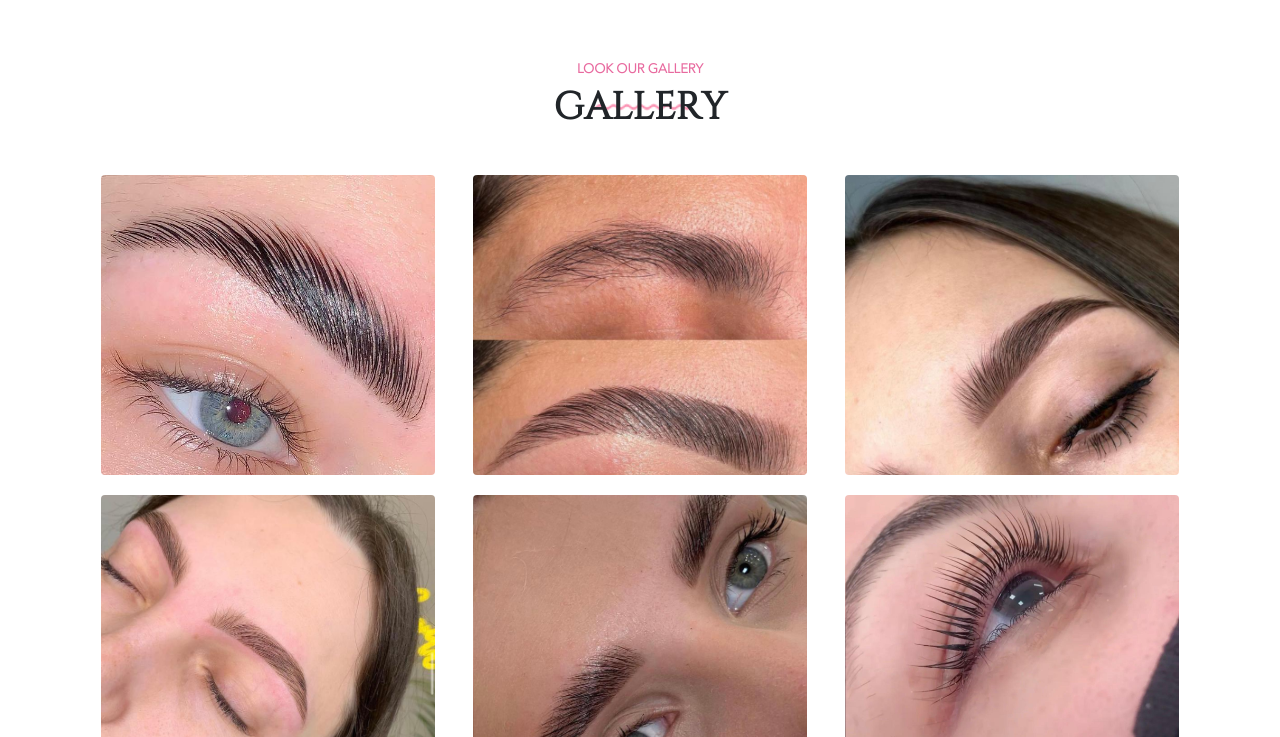
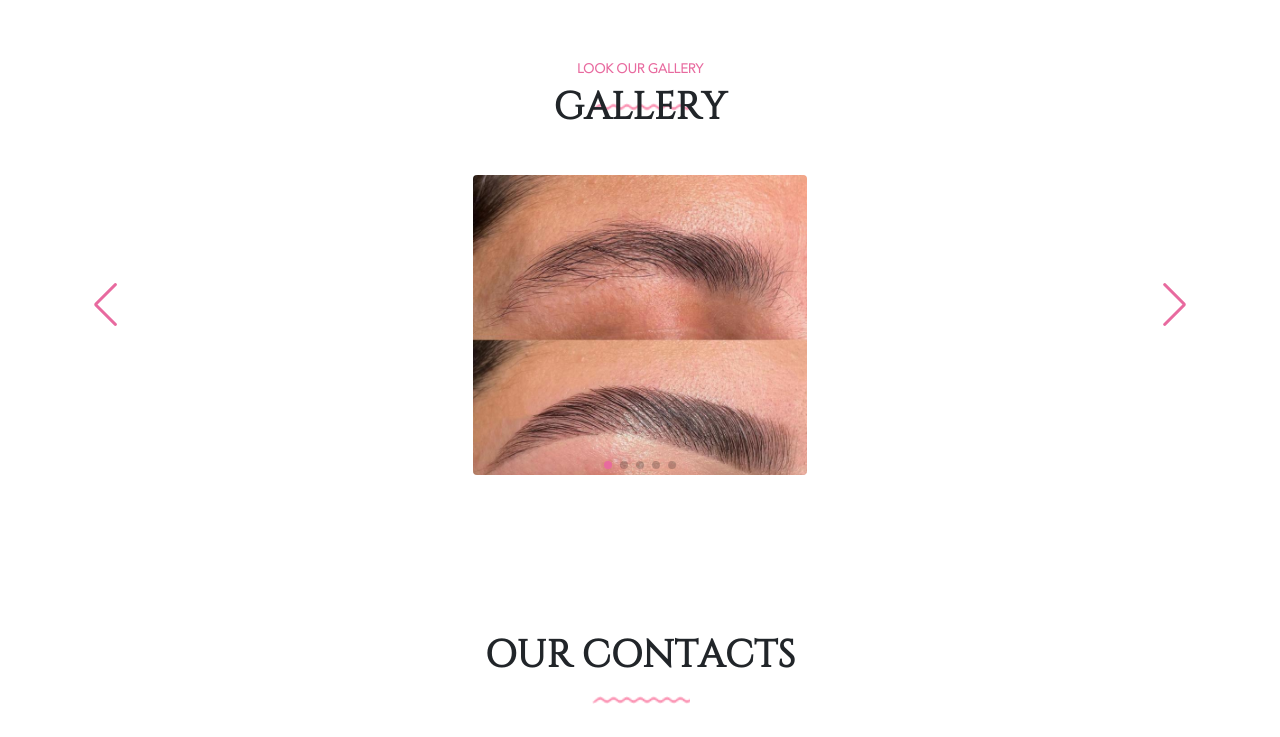
Before and after one commit to sergeyivanyuk/beauty, a plain HTML site: page index.html in a window 1280 px wide. Shown: the part 3830-4567 px from the top of the page. Drawn offline with nearby package versions, Linux system fonts and the light colour scheme.

Commit message:
remove modal, remove first block

```diff
--- a/index.html
+++ b/index.html
@@ -8,7 +8,7 @@
 <meta name="viewport" content="initial-scale=1, maximum-scale=1, user-scalable=no">
 <link rel="icon" href="favicon.ico" type="image/x-icon">
 <link href="https://cdn.jsdelivr.net/npm/bootstrap@5.0.2/dist/css/bootstrap.min.css" rel="stylesheet" integrity="sha384-EVSTQN3/azprG1Anm3QDgpJLIm9Nao0Yz1ztcQTwFspd3yD65VohhpuuCOmLASjC" crossorigin="anonymous">
-<script src="https://cdn.jsdelivr.net/npm/bootstrap@5.0.2/dist/js/bootstrap.bundle.min.js" integrity="sha384-MrcW6ZMFYlzcLA8Nl+NtUVF0sA7MsXsP1UyJoMp4YLEuNSfAP+JcXn/tWtIaxVXM" crossorigin="anonymous"></script>
+<link rel="stylesheet" href="https://cdn.jsdelivr.net/npm/swiper@8/swiper-bundle.min.css"/>
 <link rel="stylesheet" type="text/css" href="styles.css">
 <link rel="stylesheet" type="text/css" href="mob.css">
 
@@ -24,7 +24,7 @@
 						<a href="#about" class="menu-link">About</a>
 					</li>
 					<li class="menu-item">
-						<a href="#work" class="menu-link">Our Company</a>
+						<a href="#contacts" class="menu-link">Our Company</a>
 					</li>
 					<li class="menu-item">
 						<a href="#services" class="menu-link">Services</a>
@@ -236,18 +236,23 @@
 <div class="gallery">
 	<div class="container">
 		<h1><span>LOOK OUR GALLERY</span><br>GALLERY</h1>
-		<div class="gallery-wrap">
-			<div class="gallery-item" style="background: url(img/1.jpeg); background-size: cover;"></div>
-			<div class="gallery-item" style="background: url(img/2.jpeg); background-size: cover;"></div>
-			<div class="gallery-item" style="background: url(img/3.jpeg); background-size: cover;"></div>
-			<div class="gallery-item" style="background: url(img/4.jpeg); background-size: cover;"></div>
-			<div class="gallery-item" style="background: url(img/5.jpeg) center; background-size: cover;"></div>
-			<div class="gallery-item" style="background: url(img/6.jpeg) center; background-size: cover;"></div>
-		</div>
+		<div class="gallery-wrap swiper mySwiper">
+			<div class="swiper-wrapper">
+				<div class="swiper-slide"><div class="gallery-item" style="background: url(img/1.jpeg); background-size: cover;"></div></div>
+				<div class="swiper-slide"><div class="gallery-item" style="background: url(img/2.jpeg); background-size: cover;"></div></div>
+				<div class="swiper-slide"><div class="gallery-item" style="background: url(img/3.jpeg); background-size: cover;"></div></div>
+				<div class="swiper-slide"><div class="gallery-item" style="background: url(img/4.jpeg); background-size: cover;"></div></div>
+				<div class="swiper-slide"><div class="gallery-item" style="background: url(img/5.jpeg) center; background-size: cover;"></div></div>
+			  </div>
+
+			<div class="swiper-button-next"></div>
+			<div class="swiper-button-prev"></div>
+			<div class="swiper-pagination"></div>
+ 	 </div>
 	</div>
 </div>
 
-<div class="work" id="work">
+<!-- <div class="work" id="work">
 	<div class="container">
 		<h1><span>What Our Clients Have to Say</span> <br>TESTIMONIALS</h1>
 		<div class="work-wrap">
@@ -277,7 +282,7 @@
 
 		</div>
 	</div>
-</div>
+</div> -->
 
 <footer id="contacts">
 	<div class="container">
@@ -354,11 +359,26 @@
 						<li class="Mymodal__list--item"><span>lash removal</span> - 20$</li>
 						<li class="Mymodal__list--item"><span>Design Wispy, Kim Effect, L/M curl</span> - 15$</li>
 					</ul>
+						<br>
+					<ul class="Mymodal__list">
+						<li class="Mymodal__list--item__title mb-0">eyelash extension</li>
+						<li class="Mymodal__list--item__title Mymodal__list--item__title--pink">refill</li>
+						<li class="Mymodal__list--item"><span>Natural set</span> - 70$ (up to 90 lashes per eye)</li>
+						<li class="Mymodal__list--item"><span>Full set</span> -80$ (up to 110 lashes per eye)</li>
+						<li class="Mymodal__list--item"><span>Glamour</span> - 95$ (up to 130 lashes per eye)</li>
+						<li class="Mymodal__list--item"><span>2D</span> - 105$ (100% fullness)</li>
+						<li class="Mymodal__list--item"><span>3D</span> - 120$ (100% fullness)</li>
+						<li class="Mymodal__list--item"><span>4D-5D Russian volume</span> - 160$ (2 hours)</li>
+						<li class="Mymodal__list--item"><span>Super Mega volume</span> - 160$ (2h 30min)</li> <br>
+					</ul>
+
+
 				</div>
 			</div>
 		</div>
 	</div>
-
+	<script src="https://cdn.jsdelivr.net/npm/bootstrap@5.0.2/dist/js/bootstrap.bundle.min.js" integrity="sha384-MrcW6ZMFYlzcLA8Nl+NtUVF0sA7MsXsP1UyJoMp4YLEuNSfAP+JcXn/tWtIaxVXM" crossorigin="anonymous"></script>
+	<script src="https://cdn.jsdelivr.net/npm/swiper@8/swiper-bundle.min.js"></script>
 	<script src="js/main.js"></script>
 </body>
 </html>
--- a/js/main.js
+++ b/js/main.js
@@ -27,3 +27,21 @@
                 document.querySelector('.overlay').classList.remove('active');
             };
           })
+
+          var swiper = new Swiper(".mySwiper", {
+            cssMode: true,
+            centeredSlides: true,
+            autoplay: {
+              delay: 3500,
+              disableOnInteraction: false,
+            },
+            navigation: {
+              nextEl: ".swiper-button-next",
+              prevEl: ".swiper-button-prev",
+            },
+            pagination: {
+              el: ".swiper-pagination",
+            },
+            mousewheel: true,
+            keyboard: true,
+          });
--- a/mob.css
+++ b/mob.css
@@ -76,6 +76,9 @@ header {
     padding-top: 20px;
 }
 
+.header-center .hdr-sm-text, .header-center .hdr-but{
+    display: none;
+}
 .hdr-text {
     width: 100%;
     font-size: 24px;
@@ -179,11 +182,18 @@ header {
     border-radius: 4px;
     margin: 10px;
 }
-
+/*
 .work {
     padding-top: 60px;
     padding-bottom: 60px;
     display: none;
+} */
+
+
+
+.footer__item {
+    margin: 0 auto;
+    margin-top: 30px;
 }
 
 }
--- a/styles.css
+++ b/styles.css
@@ -312,9 +312,46 @@ header{
     margin: 10px;
 }
 
+
+/* Slider */
+
+:root {
+    --swiper-theme-color: #e86a9f;
+}
+
+.swiper {
+    width: 100%;
+    height: 100%;
+  }
+
+  .swiper-slide {
+    text-align: center;
+    font-size: 18px;
+    background: #fff;
+
+    /* Center slide text vertically */
+    display: -webkit-box;
+    display: -ms-flexbox;
+    display: -webkit-flex;
+    display: flex;
+    -webkit-box-pack: center;
+    -ms-flex-pack: center;
+    -webkit-justify-content: center;
+    justify-content: center;
+    -webkit-box-align: center;
+    -ms-flex-align: center;
+    -webkit-align-items: center;
+    align-items: center;
+  }
+
+  .swiper-button-next, .swiper-button-prev {
+    color:#e86a9f;
+  }
+
+
 /* Work */
 
-.work{
+/* .work{
     padding-top: 60px;
     padding-bottom: 60px;
 }
@@ -412,7 +449,11 @@ header{
     margin: 0 auto;
     margin-top: 105px;
     font-size: 15px;
-}
+} */
+
+
+
+/* Footer */
 
 footer{
     padding-top: 80px;
@@ -488,9 +529,6 @@ a.footer__item:hover .right p{
     padding-bottom: 20px;
 }
 
-.copyright .container{
-
-}
 
 .copyright p{
     font-size: 15px;
@@ -599,8 +637,10 @@ a:hover {
     margin: 0 auto;
     width: 320px;
     height: auto;
+    max-height: 600px;
     padding: 10px;
     border-radius: 3px;
+    overflow-y: scroll;
 }
 .Mymodal__close {
     display: flex;
@@ -628,9 +668,14 @@ a:hover {
 }
 
 .Mymodal__title {
+    width: 100%;
     text-align: center;
     text-transform: uppercase;
     margin-bottom: 10px;
+    font-weight: 700;
+    letter-spacing: .3rem;
+    text-decoration: underline;
+    text-underline-offset: 5px;
 }
 
 .Mymodal__list, .Mymodal__list--item {
@@ -653,3 +698,7 @@ a:hover {
     font-size: 14px;
     font-weight: 700;
 }
+.Mymodal__list--item__title--pink {
+    text-decoration: underline;
+    color: #ff3ab9;
+}
```
